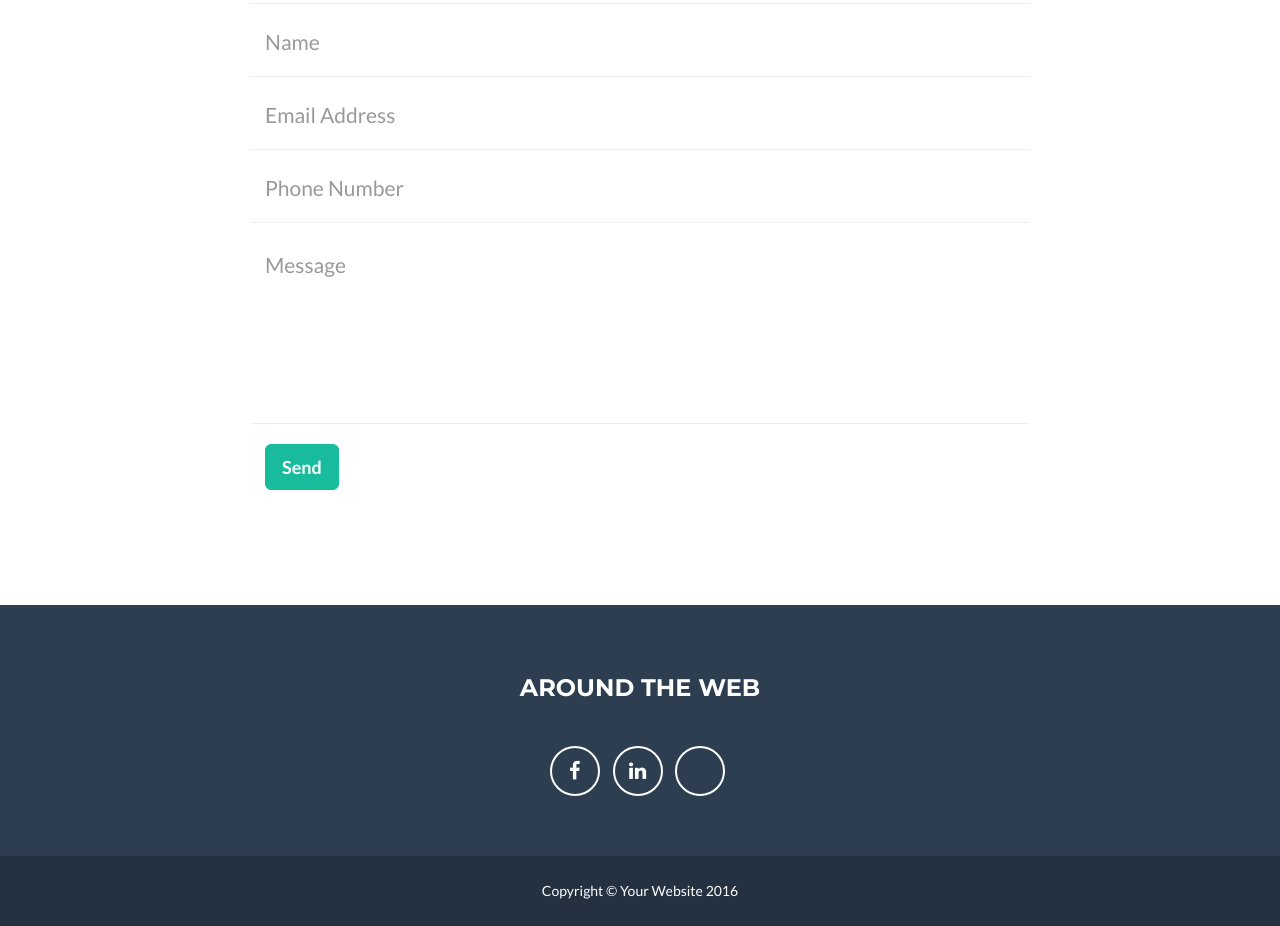
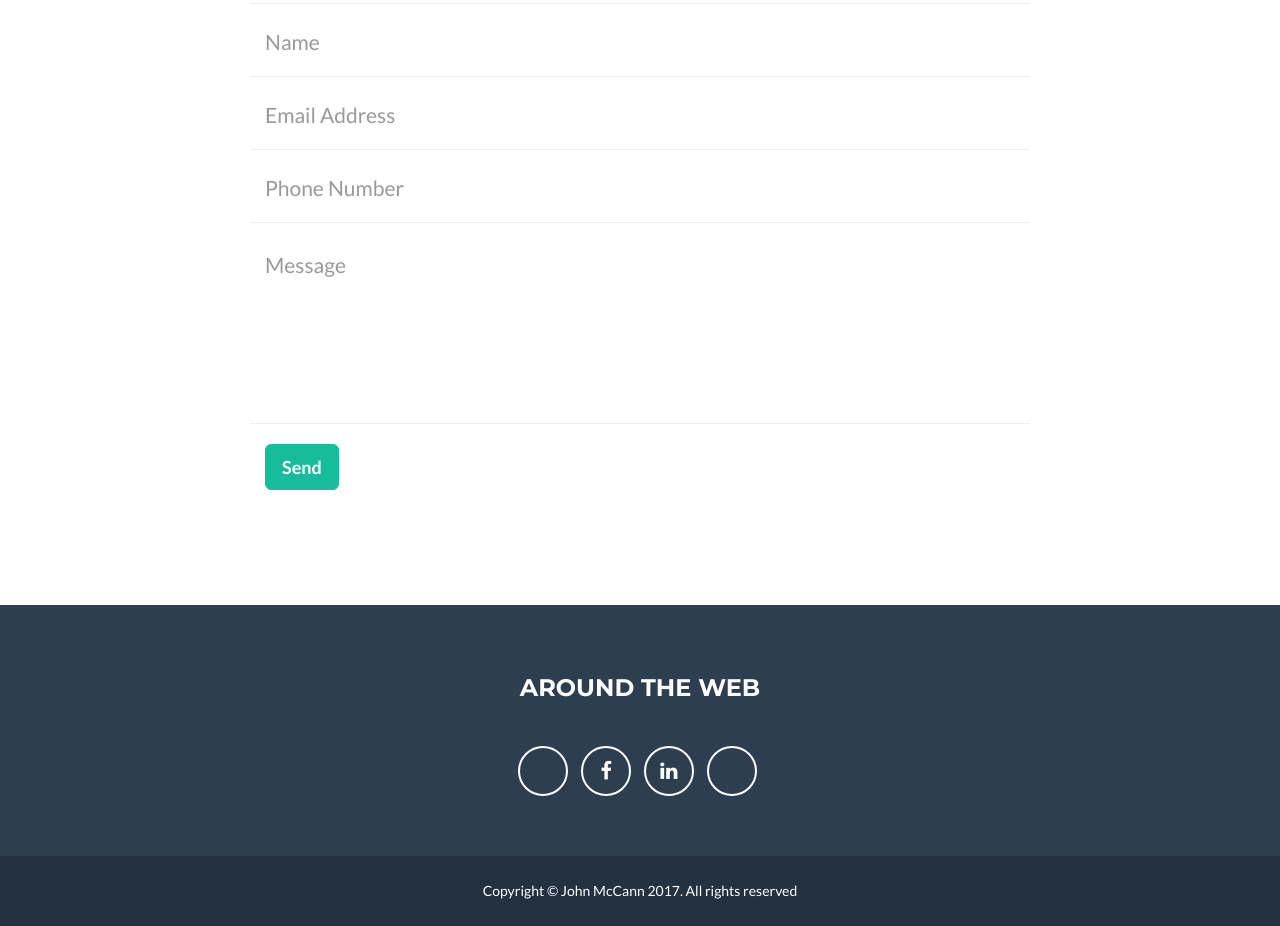
Before and after one commit to johnfrancismccann/johnfrancismccann.github.io, a website: page index.html in a window 1280 px wide. Shown: the part 2671-3597 px from the top of the page. Drawn offline with nearby package versions, Linux system fonts and the light colour scheme.

Commit message:
change copywright notice to John McCann. add empty link under 'AROUND THE WEB'

```diff
--- a/index.html
+++ b/index.html
@@ -255,6 +255,9 @@
                         <h3>Around the Web</h3>
                         <ul class="list-inline">
                             <li>
+                                <a href="#" class="btn-social btn-outline"><i class="fa fa-fw XXX"></i></a>
+                            </li>
+                            <li>
                                 <a href="#" class="btn-social btn-outline"><i class="fa fa-fw fa-facebook"></i></a>
                             </li>
                             <!-- <li>
@@ -285,7 +288,7 @@
             <div class="container">
                 <div class="row">
                     <div class="col-lg-12">
-                        Copyright &copy; Your Website 2016
+                        Copyright &copy; John McCann 2017. All rights reserved
                     </div>
                 </div>
             </div>
```
